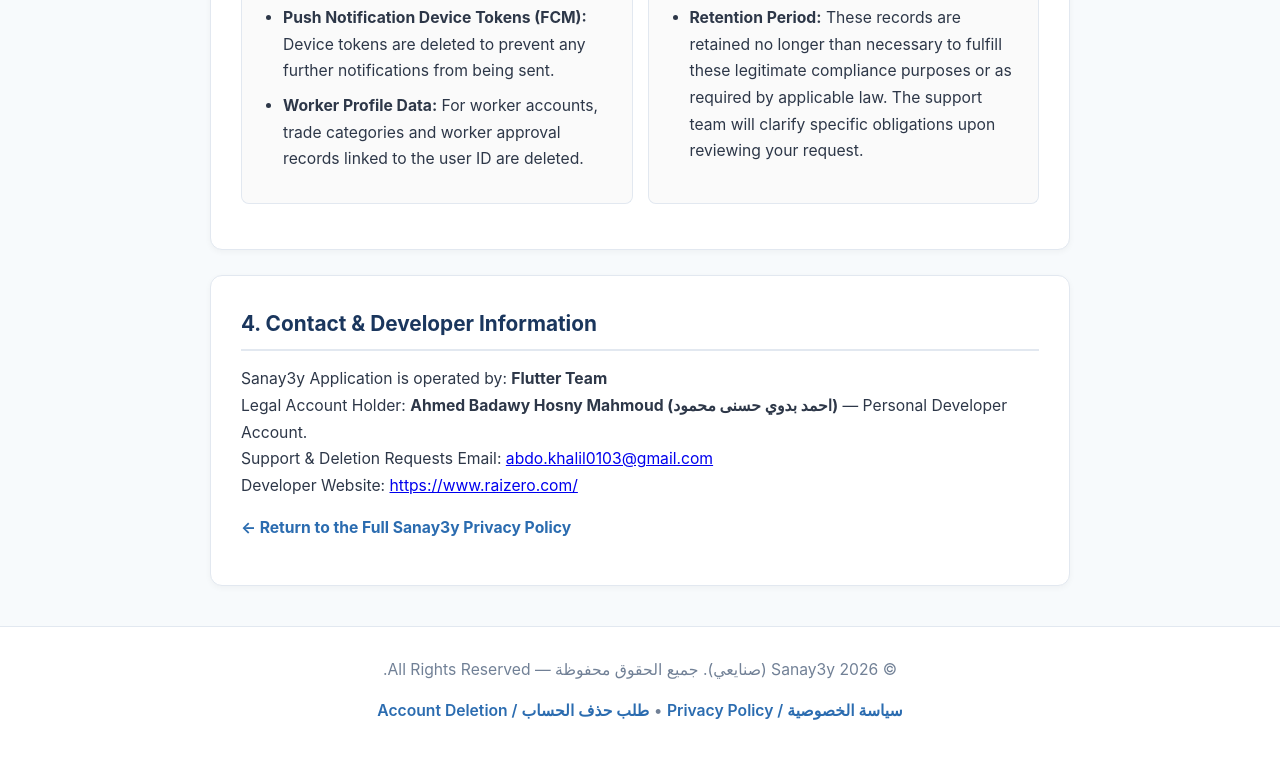
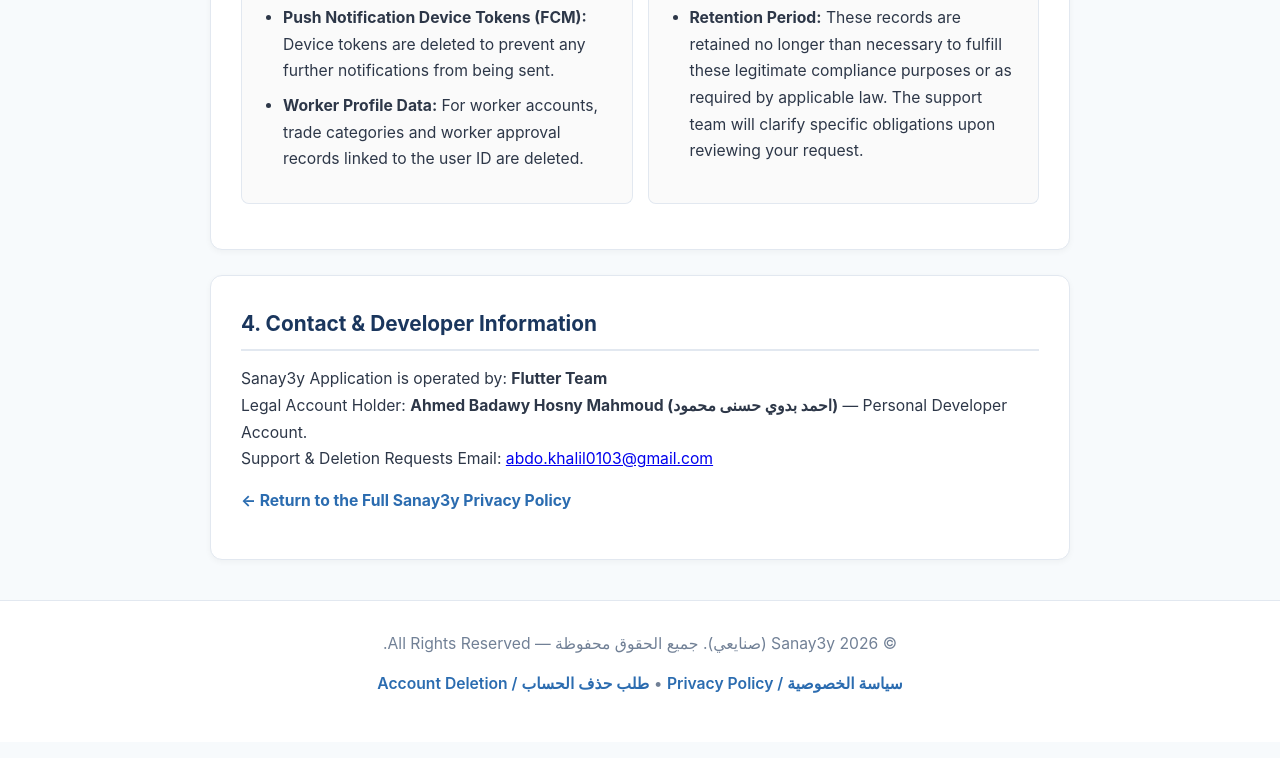
Before and after one commit to mahmoudhazem72/sanay3y-privacy-policy, a plain HTML site: page account-deletion.html in a window 1280 px wide. Shown: the part 4037-4795 px from the top of the page. Drawn offline with Linux system fonts and the light colour scheme.

Commit message:
Remove developer website link from account-deletion.html
Removed the developer website link from the account deletion page.

```diff
--- a/account-deletion.html
+++ b/account-deletion.html
@@ -460,7 +460,7 @@
                 Sanay3y Application is operated by: <strong>Flutter Team</strong><br>
                 Legal Account Holder: <strong>Ahmed Badawy Hosny Mahmoud (احمد بدوي حسنى محمود)</strong> — Personal Developer Account.<br>
                 Support & Deletion Requests Email: <a href="mailto:abdo.khalil0103@gmail.com">abdo.khalil0103@gmail.com</a><br>
-                Developer Website: <a href="https://www.raizero.com/" target="_blank" rel="noopener noreferrer">https://www.raizero.com/</a>
+
             </p>
             <p style="margin-top: 15px;">
                 <a href="index.html" style="color: var(--primary-light); font-weight: bold; text-decoration: none;">&larr; Return to the Full Sanay3y Privacy Policy</a>
```
